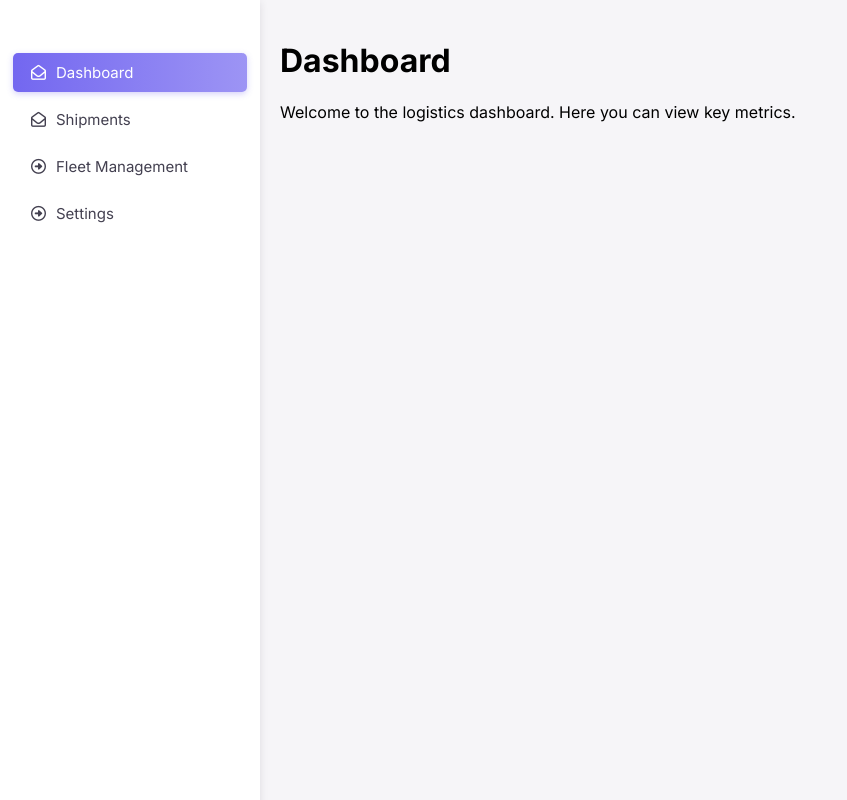
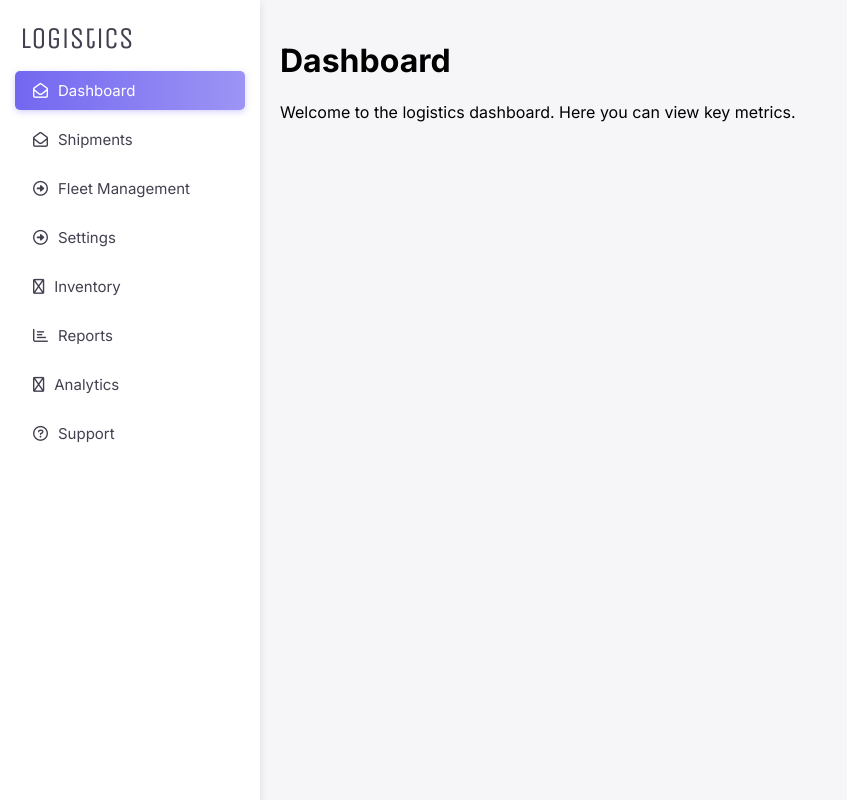
Before and after one commit to joseph-johnson27001/logistics-dashboard, a Vue app: page / in a window 1280 px wide. Shown: the whole page, without its empty margins (0-847 px from the left). Built offline with nearby package versions, Linux system fonts and the light colour scheme.

Commit message:
Sidebar heading

```diff
--- a/public/index.html
+++ b/public/index.html
@@ -9,7 +9,7 @@
     <link rel="preconnect" href="https://fonts.googleapis.com" />
     <link rel="preconnect" href="https://fonts.gstatic.com" crossorigin />
     <link
-      href="https://fonts.googleapis.com/css2?family=Assistant:wght@200..800&family=Inter:ital,opsz,wght@0,14..32,100..900;1,14..32,100..900&family=Open+Sans:ital,wght@0,300..800;1,300..800&family=Roboto:ital,wght@0,100..900;1,100..900&display=swap"
+      href="https://fonts.googleapis.com/css2?family=Assistant:wght@200..800&family=Inter:ital,opsz,wght@0,14..32,100..900;1,14..32,100..900&family=Open+Sans:ital,wght@0,300..800;1,300..800&family=Roboto:ital,wght@0,100..900;1,100..900&family=Unica+One&display=swap"
       rel="stylesheet"
     />
 
--- a/src/components/Navigation/SideBar.vue
+++ b/src/components/Navigation/SideBar.vue
@@ -1,5 +1,8 @@
 <template>
   <div class="sidebar">
+    <div class="sidebar-title">
+      <h1>Logistics</h1>
+    </div>
     <ul>
       <li
         v-for="(item, index) in menuItems"
@@ -40,6 +43,26 @@ export default {
           label: "Settings",
           icon: "far fa-arrow-alt-circle-right",
         },
+        {
+          name: "inventory",
+          label: "Inventory",
+          icon: "far fa-archive",
+        },
+        {
+          name: "reports",
+          label: "Reports",
+          icon: "far fa-chart-bar",
+        },
+        {
+          name: "analytics",
+          label: "Analytics",
+          icon: "far fa-chart-line",
+        },
+        {
+          name: "support",
+          label: "Support",
+          icon: "far fa-question-circle",
+        },
       ],
     };
   },
@@ -63,10 +86,20 @@ export default {
   box-shadow: 0 2px 8px rgba(47, 43, 61, 0.12);
 }
 
+.sidebar-title {
+  padding: 0px 20px;
+  color: rgba(47, 43, 61, 0.9);
+}
+
+.sidebar-title h1 {
+  font-family: "Unica One", sans-serif;
+  font-weight: 400;
+  margin: 0;
+}
+
 .sidebar ul {
   list-style: none;
-  padding: 5px;
-  margin-top: 20px;
+  padding: 0px 5px;
 }
 
 .sidebar ul li {
@@ -74,7 +107,7 @@ export default {
   line-height: 23px;
   cursor: pointer;
   border-radius: 5px;
-  margin: 8px;
+  margin: 10px;
   display: flex;
   align-items: center;
 }
```
